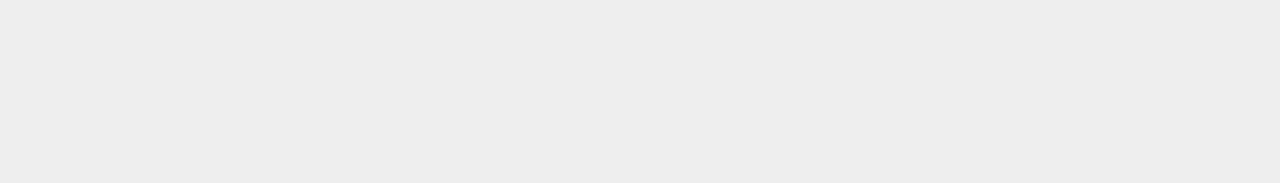
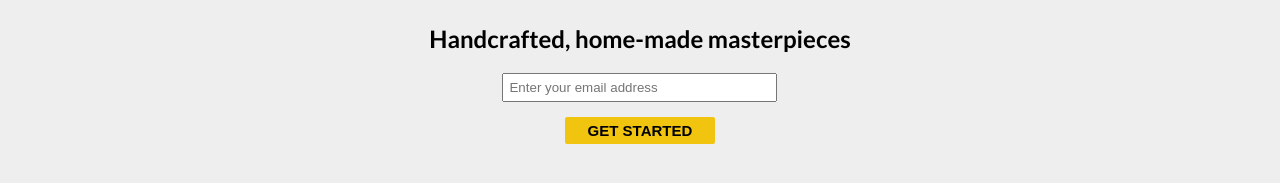
Before and after one commit to chiarastef/freeCodeCamp-projects, a plain HTML site: page responsive-web-design/project-3/index.html in a window 1280 px wide. Shown: the part 59-242 px from the top of the page. Drawn offline with Linux system fonts and the light colour scheme.

Commit message:
Added main section and email form

```diff
--- a/responsive-web-design/project-3/index.html
+++ b/responsive-web-design/project-3/index.html
@@ -18,5 +18,13 @@
         <li><a href="#">Pricing</a></li>
       </ul>
     </nav>
+
+    <main>
+      <h2>Handcrafted, home-made masterpieces</h2>
+      <form action="https://www.freecodecamp.com/email-submit">
+        <input type="email" placeholder="Enter your email address" required />
+        <input type="submit" value="get started" class="button" />
+      </form>
+    </main>
   </body>
 </html>
--- a/responsive-web-design/project-3/styles.css
+++ b/responsive-web-design/project-3/styles.css
@@ -14,7 +14,9 @@ body {
 /* Navbar */
 
 nav {
+  background-color: #eee;
   position: fixed;
+  top: 0;
   display: flex;
   min-height: 75px;
   padding: 0px 20px;
@@ -46,6 +48,46 @@ li a {
 }
 
 /* End navbar */
+
+/* Main */
+
+main {
+  display: flex;
+  flex-direction: column;
+  align-items: center;
+  justify-content: center;
+  height: 200px;
+  margin-top: 50px;
+  text-align: center;
+}
+
+main h2 {
+  margin-bottom: 20px;
+}
+
+form input[type="email"] {
+  max-width: 275px;
+  width: 100%;
+  padding: 5px;
+  display: inline-block;
+  margin: auto;
+}
+
+form input[type="submit"] {
+  max-width: 150px;
+  width: 100%;
+  background-color: #f1c40f;
+  font-size: 15px;
+  text-transform: uppercase;
+  font-weight: 900;
+  border: 0;
+  border-radius: 2px;
+  padding: 5px 16px;
+  margin: 15px 0;
+  cursor: pointer;
+}
+
+/* End main */
 
 @media (max-width: 320px) {
   /* Navbar */
@@ -93,4 +135,10 @@ li a {
     padding-bottom: 5px;
   }
   /* End navbar */
+
+  /* Main */
+  main {
+    margin-top: 120px;
+  }
+  /* End main */
 }
```
